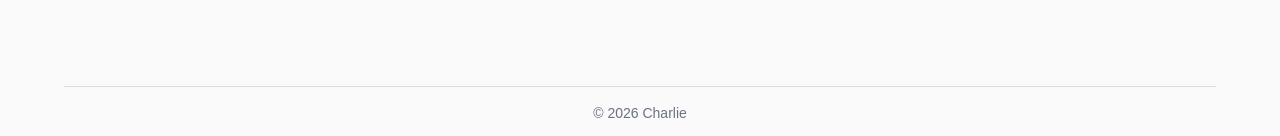
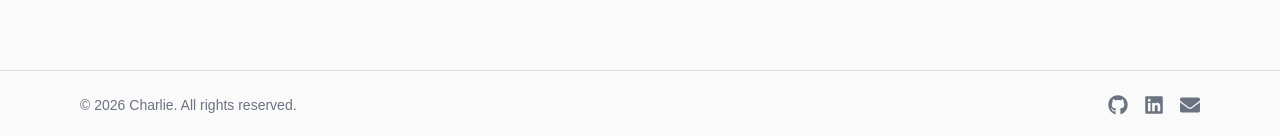
Before and after one commit to wNv-paCe/charlie-blog, a Next.js app in the folder frontend/: page /about in a window 1280 px wide. Shown: the part 661-797 px from the top of the page. Built offline with nearby package versions, Linux system fonts and the light colour scheme; no server answers.

Commit message:
fix: add contact info into footer and adjust layout (#17)

```diff
--- a/frontend/package.json
+++ b/frontend/package.json
@@ -10,9 +10,10 @@
   },
   "dependencies": {
     "lucide-react": "^1.31.0",
-    "next": "16.3.0",
+    "next": "^16.3.5",
     "react": "19.2.8",
-    "react-dom": "19.2.8"
+    "react-dom": "19.2.8",
+    "react-icons": "^5.7.0"
   },
   "devDependencies": {
     "@tailwindcss/postcss": "^4",
--- a/frontend/src/app/layout.tsx
+++ b/frontend/src/app/layout.tsx
@@ -28,9 +28,7 @@ export default function RootLayout({ children }: LayoutProps<"/">) {
       <body className="h-full">
         <div className="flex min-h-screen flex-col">
           <Header />
-          <main className="mx-16 flex flex-1 border-b border-border py-8">
-            {children}
-          </main>
+          <main className="mx-16 flex flex-1 py-8">{children}</main>
           <Footer />
         </div>
       </body>
--- a/frontend/src/components/Footer.tsx
+++ b/frontend/src/components/Footer.tsx
@@ -1,8 +1,36 @@
+import { FaEnvelope, FaGithub, FaLinkedin } from "react-icons/fa";
+
 export default function Footer() {
   return (
-    <footer className="p-4">
-      <div className="mx-auto max-w-6xl text-muted text-center text-sm">
-        © 2026 Charlie
+    <footer className="border-t border-border p-6">
+      <div className="mx-auto flex flex-col items-center max-w-6xl gap-3 px-4 text-sm text-muted sm:flex-row sm:justify-between">
+        <p>© {new Date().getFullYear()} Charlie. All rights reserved.</p>
+        <nav className="flex items-center gap-4">
+          <a
+            href="https://github.com/wNv-paCe"
+            target="_blank"
+            rel="noopener noreferrer"
+            className="transition-colors hover:text-foreground"
+          >
+            <FaGithub className="size-5" />
+          </a>
+
+          <a
+            href="https://www.linkedin.com/in/kun-zheng-998a22303/"
+            target="_blank"
+            rel="noopener noreferrer"
+            className="transition-colors hover:text-foreground"
+          >
+            <FaLinkedin className="size-5" />
+          </a>
+
+          <a
+            href="mailto:kun.zheng@fastmail.com"
+            className="transition-colors hover:text-foreground"
+          >
+            <FaEnvelope className="size-5" />
+          </a>
+        </nav>
       </div>
     </footer>
   );
```
Also changed, not shown: 1 other file (tests, documents, lock files or other folders).
